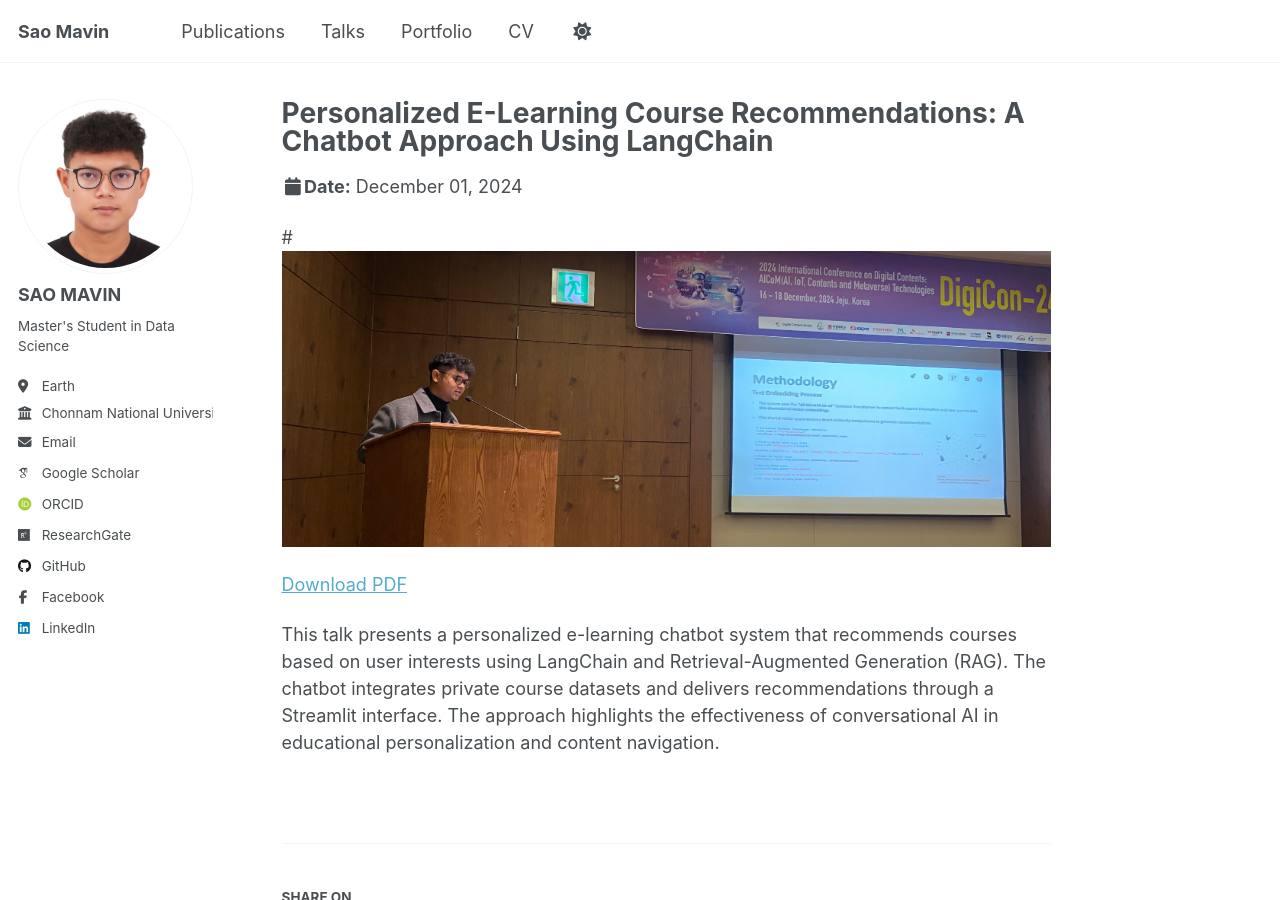
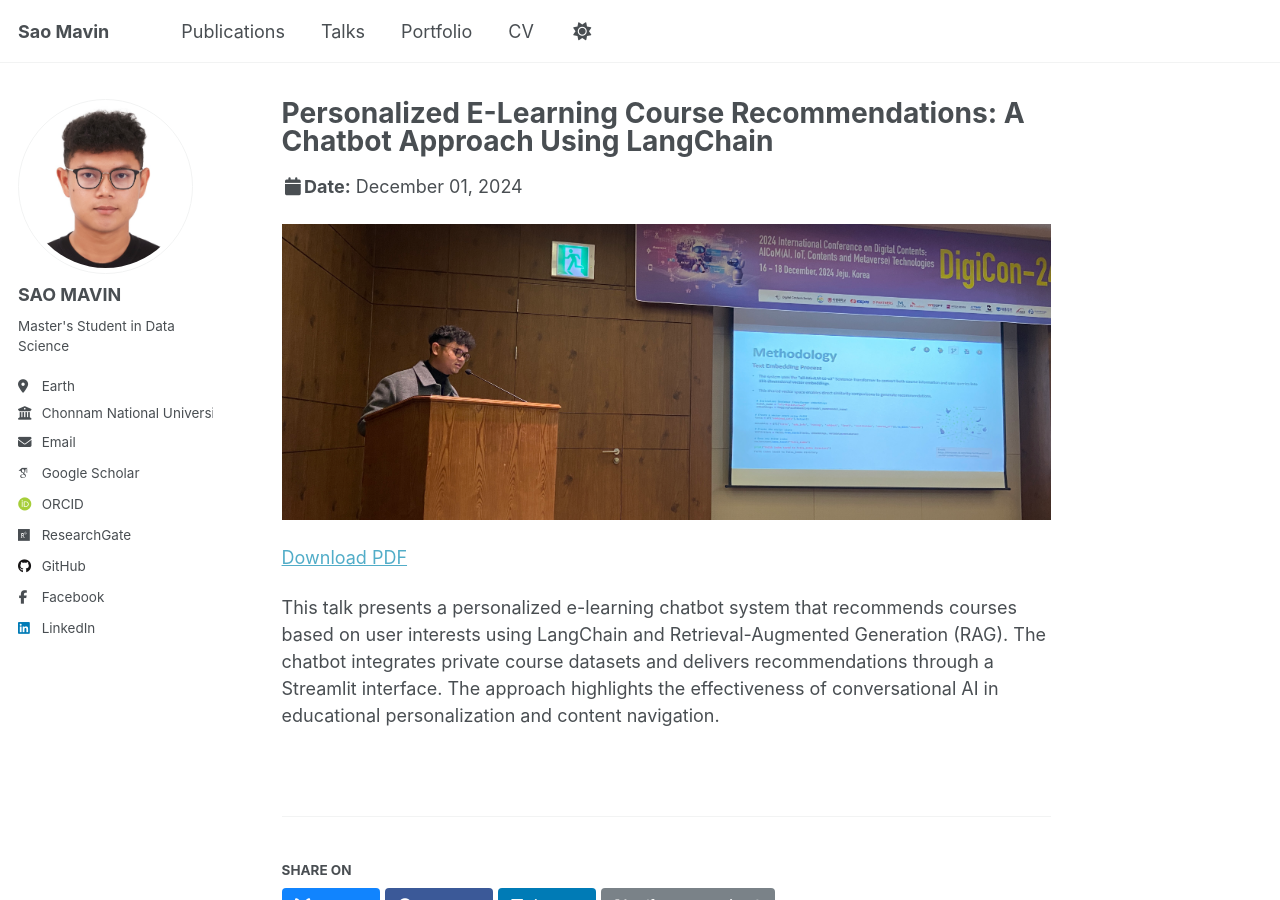
Before and after one commit to MavinSao/mavinsao.github.io, a Jekyll site: the page built from _talks/024-12-01-langchain-chatbot.md, in a window 1280 px wide and 900 px high. Built offline with Jekyll 4.4.1, drawn with Linux system fonts in a browser that asks for light colours; some web fonts are replaced.

Commit message:
update image path

```diff
--- a/_talks/024-12-01-langchain-chatbot.md
+++ b/_talks/024-12-01-langchain-chatbot.md
@@ -8,7 +8,7 @@ date: 2024-12-01
 location: "South Korea"
 ---
 
-#![Chatbot Presentation](/images/chatbot_presentation.jpg)
+![Chatbot Presentation](/images/chatbot_presentation.JPG)
 
 [Download PDF](/files/digicon24-course-recommendations.pdf)
 
```
